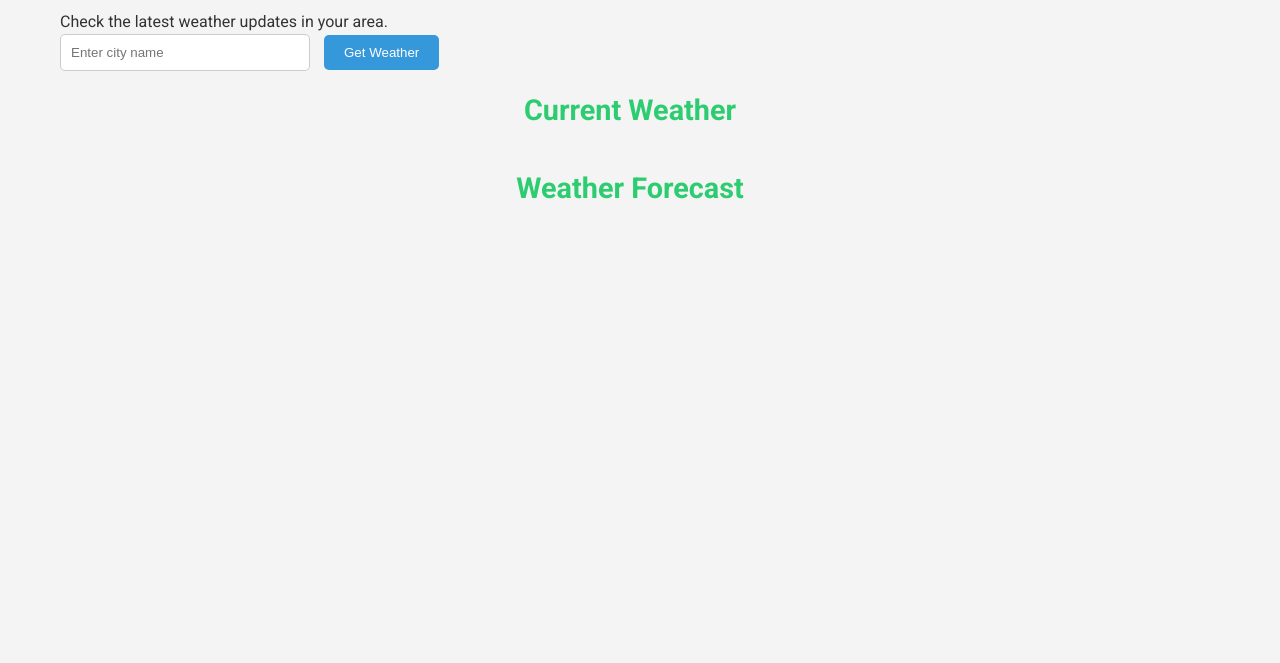
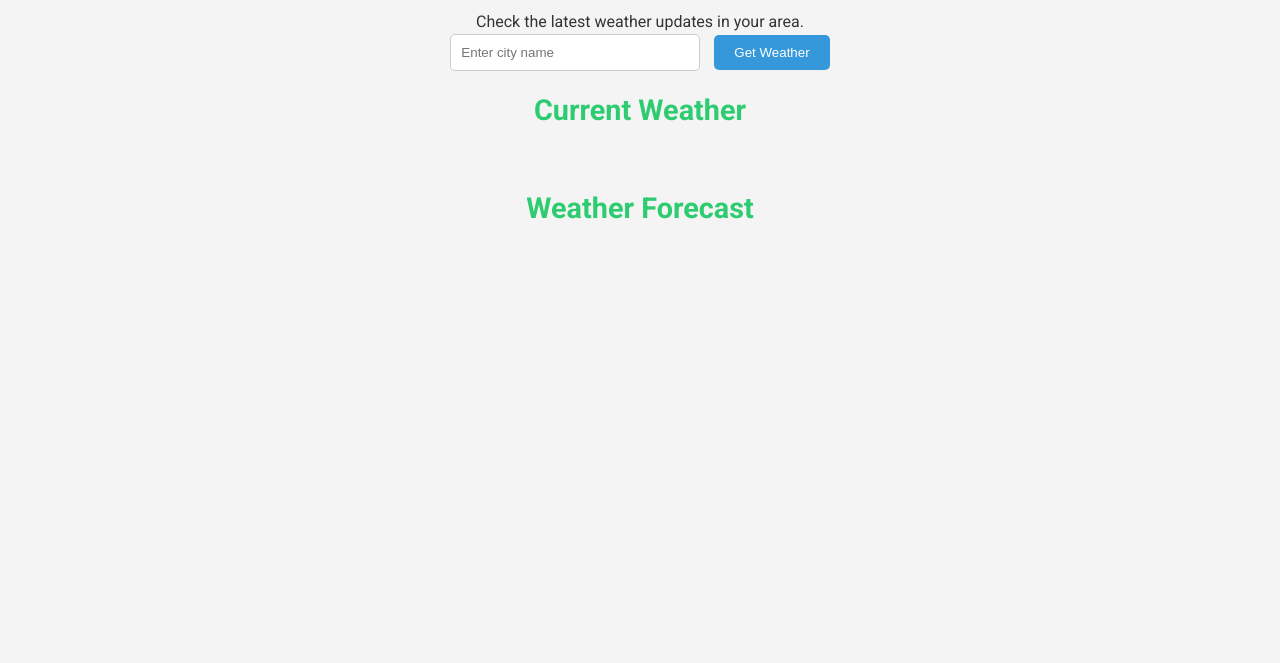
Before and after one commit to ivflit/WeatherApp, a plain HTML site: page weather.html in a window 1280 px wide. Shown: the part 137-800 px from the top of the page. Drawn offline with Linux system fonts and the light colour scheme.

Commit message:
Centered styles

```diff
--- a/styles.css
+++ b/styles.css
@@ -65,6 +65,7 @@ nav a:hover {
     max-width: 1200px;
     margin: 0 auto;
     padding: 20px;
+    text-align: center;
 }
 
 h1 {
@@ -152,3 +153,14 @@ h2 {
         align-items: center;
     }
 }
+
+
+/* Helpers */
+
+.is-flex {
+    display: flex;
+}
+
+.is-flex-direction-column {
+    flex-direction: column;
+}
--- a/weather.html
+++ b/weather.html
@@ -25,11 +25,11 @@
             <input type="text" id="city-input" placeholder="Enter city name" required>
             <button id="get-weather-button" type="submit">Get Weather</button>
         </form>
-        <div id="weather-info-current">
+        <div id="weather-info-current" class="is-flex is-flex-direction-column">
             <h2>Current Weather</h2>
             <div id="current-weather"></div>
         </div>
-        <div id="weather-info-forecast">
+        <div id="weather-info-forecast" class="is-flex is-flex-direction-column">
             <h2>Weather Forecast</h2>
             <div id="forecast-weather"></div>
         </div>
```
